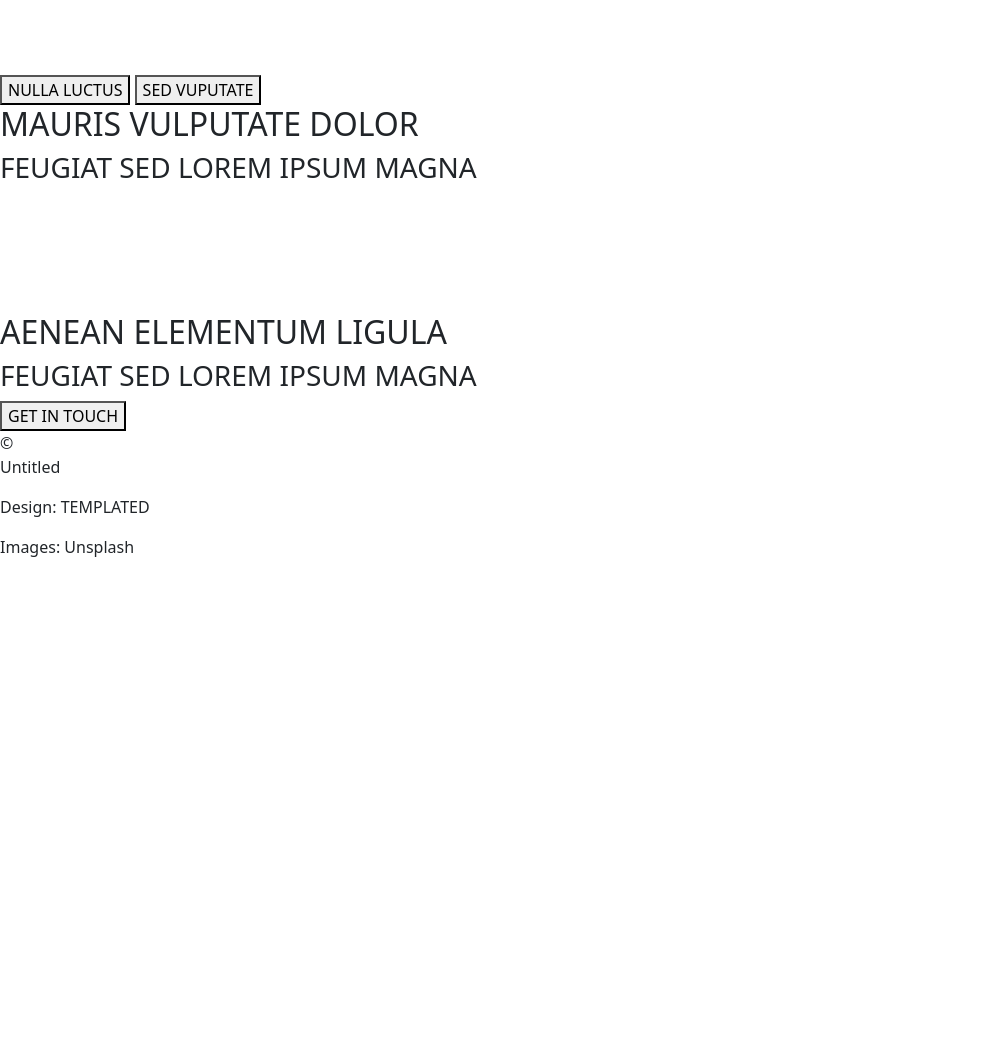
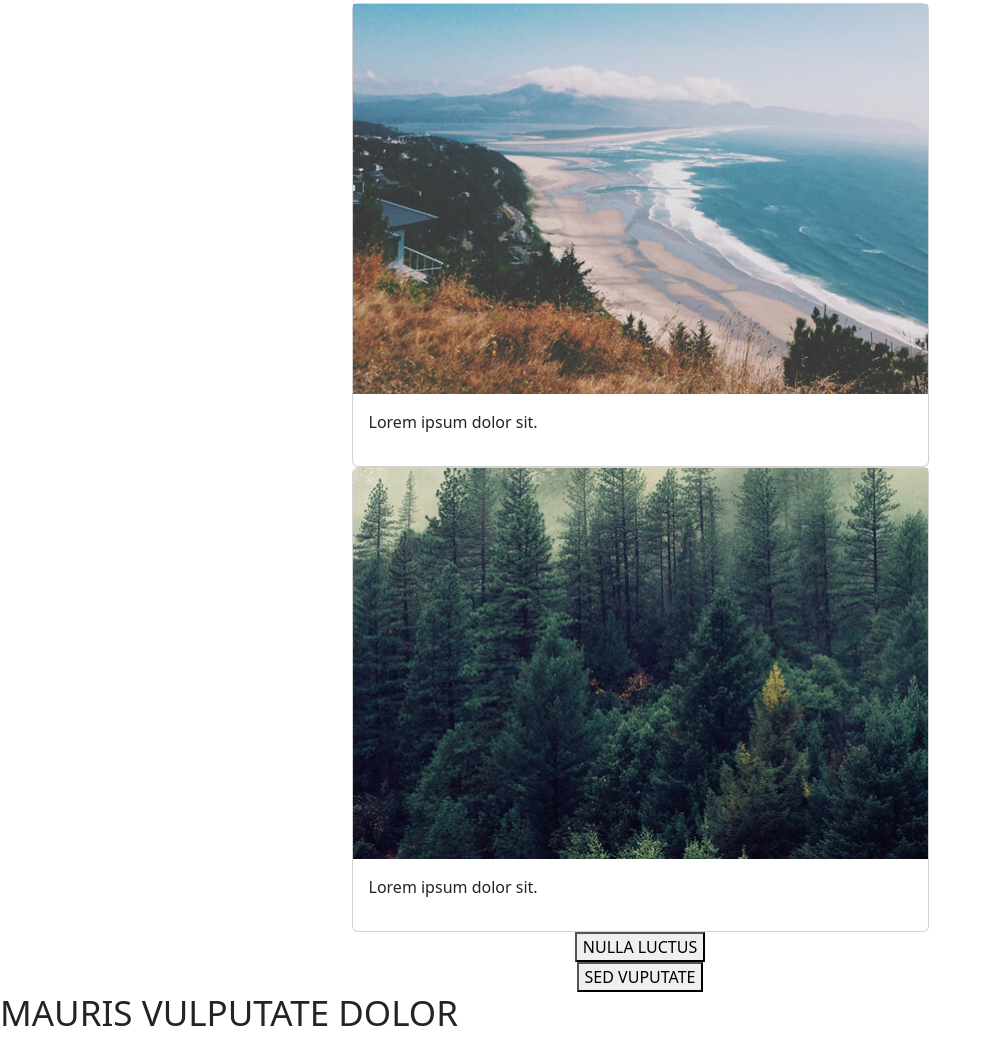
Before and after one commit to somaleyo/spatial, a website: page index.htm in a window 1280 px wide. Shown: the part 1234-2271 px from the top of the page, without its empty margins (0-992 px from the left). Before the commit the page ends 1809 px from the top, so only its background shows below. Drawn offline with nearby package versions, Linux system fonts and the light colour scheme.

Commit message:
cards html

```diff
--- a/index.htm
+++ b/index.htm
@@ -55,13 +55,18 @@
     <H2>FUSCE ULTRICES FRINGILLA </H2>
     <h3>MAECENAS VITAE TELLUS FEUGIAT ELEIFEND</h3>
     <div class="cards-holder">
-    <DIV class="container-card">
-        <img src="" alt="">
-        <p></p>
+    <DIV class="card">
+        <img src="./public/assets/img/pic02.jpg" alt="">
+        <div class="card-body">
+            <p>Lorem ipsum dolor sit.</p>
+        </div>
+
     </DIV>
-    <DIV class="container-card">
-        <img src="" alt="">
-        <p></p>
+    <DIV class="card">
+        <img src="./public/assets/img/pic03.jpg" alt="">
+        <div class="card-body">
+            <p>Lorem ipsum dolor sit.</p>
+        </div>
     </div>
     </DIV>
     <button>NULLA LUCTUS</button>
--- a/src/sass/main.sass
+++ b/src/sass/main.sass
@@ -5,6 +5,14 @@
 body
     margin: 0
     padding: 0
+    h2
+        font-size: 35px
+
+    h3
+        font-weight: 100
+        font-size: 21px
+        line-height: 30px
+        padding-top: 8px
 nav
 
     a
@@ -30,14 +38,7 @@ header
     padding-top: 80px
     padding-bottom: 80px
     line-height: 25px
-    h2
-        font-size: 35px
 
-    h3
-        font-weight: 100
-        font-size: 21px
-        line-height: 30px
-        padding-top: 8px
     .cont-gauche
         padding-left: 300px
         height: 100%
@@ -50,3 +51,9 @@ header
         font-size: 14px
         p
             margin-bottom: 25px
+.fusce
+    background-clip: #F6F6F6
+    display: flex
+    justify-content: center
+    flex-direction: column
+    align-items: center
```
Also changed, not shown: public/styles/style.css, 1 other file.
